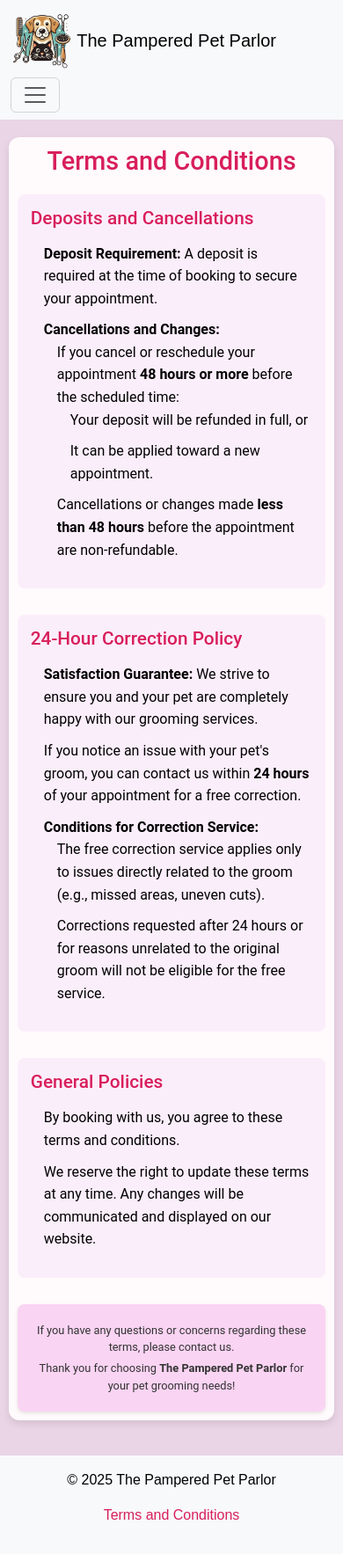
After one commit to CapriceHolford/The-Pampered-Pet-Parlor, a Django app: page /terms-and-conditions/ in a window 390 px wide. The commit adds this page. Shown: the whole page at 88% size. Run offline with Django 4.2, Linux system fonts and the light colour scheme; parts of the project's set-up code (start-up, migrations or seed data) failed here and were passed over.

Commit message:
added terms and conditions page, styled in CSS and responsive design. Added lighthouse result to readme.

```diff
--- a/my_project/settings.py
+++ b/my_project/settings.py
@@ -26,7 +26,7 @@ STATIC_ROOT = os.path.join(BASE_DIR, 'staticfiles')
 SECRET_KEY = 'django-insecure-(&^f!**u8&tnmkzs-t*7$h9idf&@n7l%u%#$!_3yzc40)fe1cu'
 
 # SECURITY WARNING: don't run with debug turned on in production!
-DEBUG = False
+DEBUG = True
 
 ALLOWED_HOSTS = ['8000-capriceholf-thepampered-l24nb03lzz1.ws.codeinstitute-ide.net','.herokuapp.com',]
 
--- /dev/null
+++ b/pampered_pet_parlor/templates/pampered_pet_parlor/terms-and-conditions.html
@@ -0,0 +1,57 @@
+{% extends "base.html" %}
+{% load static %}
+
+{% block title %}Terms and Conditions - The Pampered Pet Parlor{% endblock %}
+
+{% block content %}
+<main class="terms-and-conditions-page">
+  <header>
+    <h1>Terms and Conditions</h1>
+  </header>
+
+  <section>
+    <h2>Deposits and Cancellations</h2>
+    <ul>
+      <li><strong>Deposit Requirement:</strong> A deposit is required at the time of booking to secure your appointment.</li>
+      <li><strong>Cancellations and Changes:</strong>
+        <ul>
+          <li>If you cancel or reschedule your appointment <strong>48 hours or more</strong> before the scheduled time:
+            <ul>
+              <li>Your deposit will be refunded in full, or</li>
+              <li>It can be applied toward a new appointment.</li>
+            </ul>
+          </li>
+          <li>Cancellations or changes made <strong>less than 48 hours</strong> before the appointment are non-refundable.</li>
+        </ul>
+      </li>
+    </ul>
+  </section>
+
+  <section>
+    <h2>24-Hour Correction Policy</h2>
+    <ul>
+      <li><strong>Satisfaction Guarantee:</strong> We strive to ensure you and your pet are completely happy with our grooming services.</li>
+      <li>If you notice an issue with your pet's groom, you can contact us within <strong>24 hours</strong> of your appointment for a free correction.</li>
+      <li><strong>Conditions for Correction Service:</strong>
+        <ul>
+          <li>The free correction service applies only to issues directly related to the groom (e.g., missed areas, uneven cuts).</li>
+          <li>Corrections requested after 24 hours or for reasons unrelated to the original groom will not be eligible for the free service.</li>
+        </ul>
+      </li>
+    </ul>
+  </section>
+
+  <section>
+    <h2>General Policies</h2>
+    <ul>
+      <li>By booking with us, you agree to these terms and conditions.</li>
+      <li>We reserve the right to update these terms at any time. Any changes will be communicated and displayed on our website.</li>
+    </ul>
+  </section>
+
+  <footer>
+    <p>If you have any questions or concerns regarding these terms, please contact us.</p>
+    <p>Thank you for choosing <strong>The Pampered Pet Parlor</strong> for your pet grooming needs!</p>
+  </footer>
+</main>
+{% endblock %}
--- a/pampered_pet_parlor/urls.py
+++ b/pampered_pet_parlor/urls.py
@@ -28,6 +28,7 @@ urlpatterns = [
     path('profile/book-appointment/', views.book_appointment, name='book_appointment'),
     path('blog/<int:post_id>/', views.blog_detail, name='blog_detail'),
     path('edit-booking/<int:booking_id>/', views.edit_booking, name='edit_booking'),
+    path('terms-and-conditions/', views.terms_and_conditions, name='terms-and-conditions'),
 ]
 if settings.DEBUG:
     urlpatterns += static(settings.MEDIA_URL, document_root=settings.MEDIA_ROOT)
--- a/pampered_pet_parlor/views.py
+++ b/pampered_pet_parlor/views.py
@@ -301,3 +301,7 @@ def edit_booking(request, booking_id):
         form = BookingForm(instance=booking)
 
     return render(request, 'pampered_pet_parlor/edit_booking.html', {'form': form})
+
+# Terms and Conditions Page
+def terms_and_conditions(request):
+    return render(request, 'pampered_pet_parlor/terms-and-conditions.html')
--- a/static/css/style.css
+++ b/static/css/style.css
@@ -767,3 +767,102 @@ ul li {
         font-size: 1rem;
     }
 }
+
+/* Terms and Conditions Styling */
+.terms-and-conditions-page {
+    font-family: 'Roboto', Arial, sans-serif;
+    background-color: #fffafc;
+    margin: 20px auto;
+    padding: 20px;
+    max-width: 800px;
+    border-radius: 12px;
+    box-shadow: 0 4px 8px rgba(0, 0, 0, 0.1);
+}
+
+.terms-and-conditions-page header h1 {
+    text-align: center;
+    font-size: 2.5rem;
+    color: #d81e5b; /* Vibrant Pink */
+    margin-bottom: 20px;
+}
+
+.terms-and-conditions-page section {
+    margin-bottom: 30px;
+    padding: 15px;
+    background-color: #fbeefb; /* Light pink section background */
+    border-radius: 8px;
+}
+
+.terms-and-conditions-page section h2 {
+    color: #d81e5b;
+    font-size: 1.8rem;
+    margin-bottom: 15px;
+}
+
+.terms-and-conditions-page section ul {
+    padding-left: 20px;
+    line-height: 1.6;
+}
+
+.terms-and-conditions-page section ul li {
+    margin-bottom: 10px;
+}
+
+.terms-and-conditions-page footer {
+    margin-top: 20px;
+    padding: 15px;
+    background-color: #fad4f3; /* Soft Pink */
+    text-align: center;
+    border-radius: 8px;
+    font-size: 1rem;
+    color: #333;
+    box-shadow: 0 2px 4px rgba(0, 0, 0, 0.1);
+}
+
+.terms-and-conditions-page footer p {
+    margin: 5px 0;
+}
+
+/* For Tablets (768px and below) */
+@media (max-width: 768px) {
+    .terms-and-conditions-page {
+        padding: 15px;
+        max-width: 90%;
+    }
+
+    .terms-and-conditions-page header h1 {
+        font-size: 2rem;
+    }
+
+    .terms-and-conditions-page section h2 {
+        font-size: 1.5rem;
+    }
+
+    .terms-and-conditions-page footer {
+        font-size: 0.9rem;
+    }
+}
+
+/* For Mobile Devices (480px and below) */
+@media (max-width: 480px) {
+    .terms-and-conditions-page {
+        padding: 10px;
+        max-width: 95%;
+    }
+
+    .terms-and-conditions-page header h1 {
+        font-size: 1.8rem;
+    }
+
+    .terms-and-conditions-page section h2 {
+        font-size: 1.3rem;
+    }
+
+    .terms-and-conditions-page footer {
+        font-size: 0.8rem;
+    }
+
+    .terms-and-conditions-page section ul {
+        padding-left: 15px;
+    }
+}
--- a/templates/base.html
+++ b/templates/base.html
@@ -102,6 +102,7 @@
     <!-- Footer -->
     <footer class="bg-body-tertiary text-center py-3">
         <p>&copy; 2025 The Pampered Pet Parlor</p>
+        <p><a href="{% url 'terms-and-conditions' %}">Terms and Conditions</a></p>
     </footer>
 </body>
 
```
Also changed, not shown: README.md, static/images/lighthouse.jpg (added), static/images/lighthousemobile.jpg (added).
